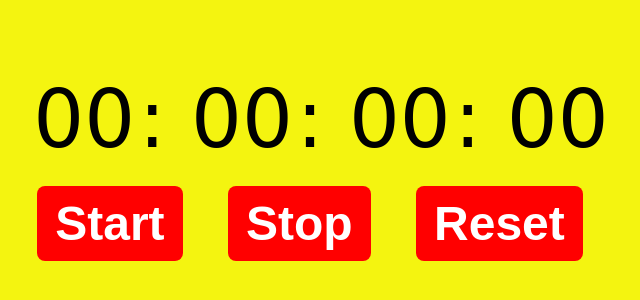
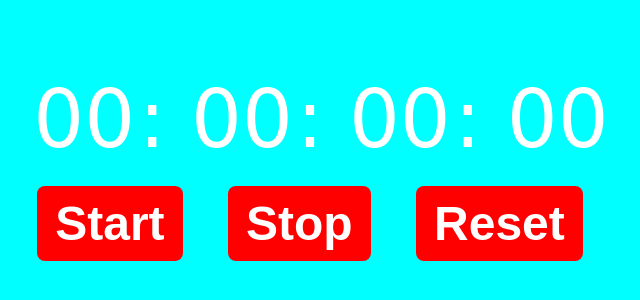
Before and after one commit to ramesh9256/Stopwatch, a plain HTML site: page index.html in a window 1280 px wide. Shown: the part 228-528 px from the top of the page, without its empty margins (330-970 px from the left). Drawn offline with Linux system fonts and the light colour scheme.

Commit message:
Change bgc

```diff
--- a/css/style.css
+++ b/css/style.css
@@ -11,7 +11,7 @@
     width: 80px;
   }
   .container {
-    background-color: rgb(244, 244, 16);
+    background-color:aqua;
     font-family: cursive;
     height: 100vh;
     width: 100wh;
@@ -32,6 +32,9 @@
     border-radius: 8px;
     margin: 10px;
     cursor: pointer;
+  }
+  .timer{
+    color: white;
   }
   button:hover {
     box-shadow: rgba(0, 0, 0, 0.17) 0px -23px 25px 0px inset,
```
